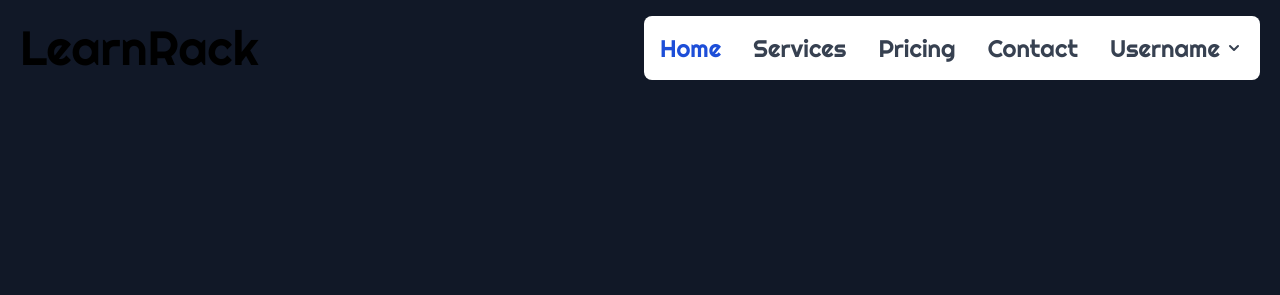
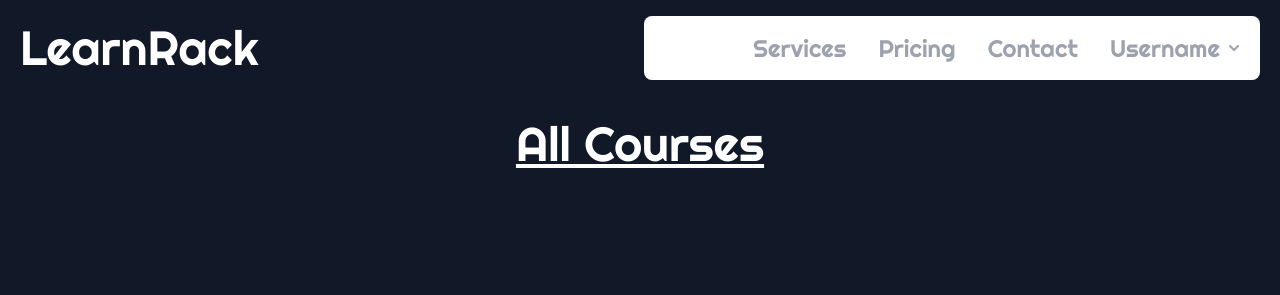
Before and after one commit to notnotrachit/learnrack, a Django app: page /dashboard/ in a window 1280 px wide. Shown: the top 295 px of the page. Run offline with Django 4.2, Linux system fonts and the light colour scheme; the visitor is signed in with stand-in values (Sample User, id 1); data that the repository does not hold is empty; some libraries are stand-ins or nearby versions.

Commit message:
dashaboard [WIP]

```diff
--- a/courses/views.py
+++ b/courses/views.py
@@ -137,11 +137,12 @@ def video_watch(request, course_id):
 
 @login_required
 def video_page(request, course_id, video_id):
-    course=Course.objects.get(id=course_id)
-    if video_id in course.video_ids:
-        return render(request, 'video_detail.html', {'course':course, 'video_id':video_id})
-    else:
-        return redirect('home')
+    # course=Course.objects.get(id=course_id)
+    # if video_id in course.video_ids:
+    #     return render(request, 'video.html', {'course':course, 'video_id':video_id})
+    # else:
+    #     return redirect('dashboard')
+    return render(request, 'video.html', {'course_id':course_id, 'video_id':video_id})
 
 @login_required
 def notes_update(request):
--- a/learnrack/urls.py
+++ b/learnrack/urls.py
@@ -15,7 +15,7 @@ Including another URLconf
 """
 from django.contrib import admin
 from django.urls import path, include
-from courses.views import new_course_page, new_course, course_notes, notes_update, dashboard
+from courses.views import new_course_page, new_course, course_notes, notes_update, dashboard, video_page
 
 urlpatterns = [
     path("admin/", admin.site.urls),
@@ -24,5 +24,6 @@ urlpatterns = [
     path('new_course/', new_course_page, name='new_course_page'),
     path('new_course_add/', new_course, name='new_course_add'),
     path('courses/<int:course_id>/notes', course_notes, name='course_notes'),
-    path('courses/notes_update', notes_update, name='notes_update')
+    path('courses/notes_update', notes_update, name='notes_update'),
+    path('courses/<int:course_id>/video/<video_id>', video_page, name='video_page'),
 ]
--- a/templates/base.html
+++ b/templates/base.html
@@ -33,34 +33,35 @@
       <div class="container flex flex-wrap items-center justify-between mx-auto">
         <a href="#" class="flex ">
             <!-- <img src="https://flowbite.com/docs/images/logo.svg" class="h-6 mr-3 sm:h-10" alt="Flowbite Logo" /> -->
-            <span class="self-center text-5xl dark:text-white">LearnRack</span>
+            <span class="self-center text-5xl text-white">LearnRack</span>
         </a>
-        <button data-collapse-toggle="navbar-dropdown" type="button" class="inline-flex items-center p-2 ml-3 text-sm text-gray-500 rounded-lg md:hidden hover:bg-gray-100 focus:outline-none focus:ring-2 focus:ring-gray-200 dark:text-gray-400 dark:hover:bg-gray-700 dark:focus:ring-gray-600" aria-controls="navbar-dropdown" aria-expanded="false">
+        <button data-collapse-toggle="navbar-dropdown" type="button" class="inline-flex items-center p-2 ml-3 text-sm text-gray-500 rounded-lg md:hidden hover:bg-gray-100 focus:outline-none focus:ring-2 focus:ring-gray-200 text-gray-400 hover:bg-gray-700 focus:ring-gray-600" aria-controls="navbar-dropdown" aria-expanded="false">
           <span class="sr-only">Open main menu</span>
           <svg class="w-6 h-6" aria-hidden="true" fill="currentColor" viewBox="0 0 20 20" xmlns="http://www.w3.org/2000/svg"><path fill-rule="evenodd" d="M3 5a1 1 0 011-1h12a1 1 0 110 2H4a1 1 0 01-1-1zM3 10a1 1 0 011-1h12a1 1 0 110 2H4a1 1 0 01-1-1zM3 15a1 1 0 011-1h12a1 1 0 110 2H4a1 1 0 01-1-1z" clip-rule="evenodd"></path></svg>
         </button>
         <div class="hidden w-full md:block md:w-auto" id="navbar-dropdown">
-          <ul class="flex flex-col p-4 mt-4 border border-gray-100 rounded-lg bg-gray-50 md:flex-row md:space-x-8 md:mt-0 md:text-sm md:font-medium md:border-0 md:bg-white dark:bg-gray-800 md:dark:bg-gray-900 dark:border-gray-700">
+          <ul class="flex flex-col p-4 mt-4 border border-gray-100 rounded-lg bg-gray-50 md:flex-row md:space-x-8 md:mt-0 md:text-sm md:font-medium md:border-0 md:bg-white bg-gray-800 md:bg-gray-900 border-gray-700">
             <li>
-              <a href="#" class="text-2xl block py-2 pl-3 pr-4 text-white bg-blue-700 rounded md:bg-transparent md:text-blue-700 md:p-0 md:dark:text-white dark:bg-blue-600 md:dark:bg-transparent" aria-current="page">Home</a>
+              <a href="#" class="text-2xl block py-2 pl-3 pr-4 text-white bg-blue-700 rounded md:bg-transparent md:p-0 md:text-white bg-blue-600 md:bg-transparent" aria-current="page">Home</a>
             </li>
 
             <li>
-              <a href="#" class=" text-2xl block py-2 pl-3 pr-4 text-gray-700 rounded hover:bg-gray-100 md:hover:bg-transparent md:border-0 md:hover:text-blue-700 md:p-0 dark:text-gray-400 md:dark:hover:text-white dark:hover:bg-gray-700 dark:hover:text-white md:dark:hover:bg-transparent">Services</a>
+              <a href="#" class=" text-2xl block py-2 pl-3 pr-4 rounded md:hover:bg-transparent md:border-0 md:p-0 text-gray-400 md:hover:text-white hover:bg-gray-700 hover:text-white md:hover:bg-transparent">Services</a>
             </li>
             <li>
-              <a href="#" class="text-2xl block py-2 pl-3 pr-4 text-gray-700 rounded hover:bg-gray-100 md:hover:bg-transparent md:border-0 md:hover:text-blue-700 md:p-0 dark:text-gray-400 md:dark:hover:text-white dark:hover:bg-gray-700 dark:hover:text-white md:dark:hover:bg-transparent">Pricing</a>
+              <a href="#" class="text-2xl block py-2 pl-3 pr-4 rounded md:hover:bg-transparent md:border-0 md:p-0 text-gray-400 md:hover:text-white hover:bg-gray-700 hover:text-white md:hover:bg-transparent">Pricing</a>
             </li>
             <li>
-              <a href="#" class="text-2xl block py-2 pl-3 pr-4 text-gray-700 rounded hover:bg-gray-100 md:hover:bg-transparent md:border-0 md:hover:text-blue-700 md:p-0 dark:text-gray-400 md:dark:hover:text-white dark:hover:bg-gray-700 dark:hover:text-white md:dark:hover:bg-transparent">Contact</a>
+              <a href="#" class="text-2xl block py-2 pl-3 pr-4 rounded md:hover:bg-transparent md:border-0 md:p-0 text-gray-400 md:hover:text-white hover:bg-gray-700 hover:text-white md:hover:bg-transparent">Contact</a>
             </li>
             <li>
-                <button id="dropdownNavbarLink" data-dropdown-toggle="dropdownNavbar" class="text-2xl flex items-center justify-between w-full py-2 pl-3 pr-4 font-medium text-gray-700 rounded hover:bg-gray-100 md:hover:bg-transparent md:border-0 md:hover:text-blue-700 md:p-0 md:w-auto dark:text-gray-400 dark:hover:text-white dark:focus:text-white dark:border-gray-700 dark:hover:bg-gray-700 md:dark:hover:bg-transparent">Username <svg class="w-5 h-5 ml-1" aria-hidden="true" fill="currentColor" viewBox="0 0 20 20" xmlns="http://www.w3.org/2000/svg"><path fill-rule="evenodd" d="M5.293 7.293a1 1 0 011.414 0L10 10.586l3.293-3.293a1 1 0 111.414 1.414l-4 4a1 1 0 01-1.414 0l-4-4a1 1 0 010-1.414z" clip-rule="evenodd"></path></svg></button>
+                <button id="dropdownNavbarLink" data-dropdown-toggle="dropdownNavbar" class="text-2xl flex items-center justify-between w-full py-2 pl-3 pr-4 font-medium rounded hover:bg-gray-100 md:hover:bg-transparent md:border-0 md:hover:text-blue-700 md:p-0 md:w-auto text-gray-400 hover:text-white focus:text-white border-gray-700 hover:bg-gray-700 md:hover:bg-transparent">Username
+                  <svg class="w-5 h-5 ml-1" aria-hidden="true" fill="currentColor" viewBox="0 0 20 20" xmlns="http://www.w3.org/2000/svg"><path fill-rule="evenodd" d="M5.293 7.293a1 1 0 011.414 0L10 10.586l3.293-3.293a1 1 0 111.414 1.414l-4 4a1 1 0 01-1.414 0l-4-4a1 1 0 010-1.414z" clip-rule="evenodd"></path></svg></button>
                 <!-- Dropdown menu -->
                 <div id="dropdownNavbar" class="text-2xl z-10 hidden font-normal bg-white divide-y divide-gray-100 rounded shadow w-44 dark:bg-gray-700 dark:divide-gray-600">
 
                     <div class="py-1">
-                      <a href="#" class="text-xl block px-4 py-2 text-sm text-gray-700 hover:bg-gray-100 dark:hover:bg-gray-600 dark:text-gray-400 dark:hover:text-white">Sign out</a>
+                      <a href="#" class="text-xl block px-4 py-2 text-sm text-gray-700 hover:bg-gray-100 hover:bg-gray-600 text-gray-400 hover:text-white">Sign out</a>
                     </div>
                 </div>
             </li>
--- a/templates/dashboard.html
+++ b/templates/dashboard.html
@@ -5,8 +5,38 @@
         <span class="logo">Learn</span><span class="logo">Rack</span>
     </h1>
 </div>
+<center>
+<h1 class="text-5xl text-white m-10 underline"> All Courses </h1>
+
+<div class="grid grid-cols-3">
 
 
+{% for course in courses %}
+<div class="max-w-sm bg-white border border-gray-200 rounded-lg shadow-md dark:bg-gray-800 dark:border-gray-700 my-5 mx-10 drop-shadow-2xl">
+    <a href="#">
+        <img class="rounded-t-lg" src="{{course.thumbnail_url}}" alt="" />
+
+    </a>
+    <div class="p-5">
+        <a href="#">
+            <h5 class="mb-2 text-2xl font-bold tracking-tight text-gray-900 dark:text-white">{{course.title}}</h5>
+        </a>
+        <p class="mb-3 font-normal text-gray-700 dark:text-gray-400">{{course.description|truncatechars:100}}</p>
+        <a href="#" class="inline-flex items-center px-3 py-2 text-sm font-medium text-center text-white bg-blue-700 rounded-lg hover:bg-blue-800 focus:ring-4 focus:outline-none focus:ring-blue-300 dark:bg-blue-600 dark:hover:bg-blue-700 dark:focus:ring-blue-800">
+            Read more
+            <svg aria-hidden="true" class="w-4 h-4 ml-2 -mr-1" fill="currentColor" viewBox="0 0 20 20" xmlns="http://www.w3.org/2000/svg"><path fill-rule="evenodd" d="M10.293 3.293a1 1 0 011.414 0l6 6a1 1 0 010 1.414l-6 6a1 1 0 01-1.414-1.414L14.586 11H3a1 1 0 110-2h11.586l-4.293-4.293a1 1 0 010-1.414z" clip-rule="evenodd"></path></svg>
+        </a>
+        <div class="mb-1 text-s text-base font-small text-green-700 dark:text-green-500 self-end">Progress:</div>
+        <div class="w-full bg-gray-200 rounded-full h-2.5 mb-4 dark:bg-gray-700">
+        <div class="bg-green-600 h-2.5 rounded-full dark:bg-green-500" style="width: {{course.complete_percentage}}%"></div>
+</div>
+    </div>
+</div>
+{% endfor %}
+
+
+</div>
+</center>
 
 <script type="text/javascript">
     let intro = document.querySelector('.intro');
```
Also changed, not shown: templates/video.html (added, +8 -0 lines).
